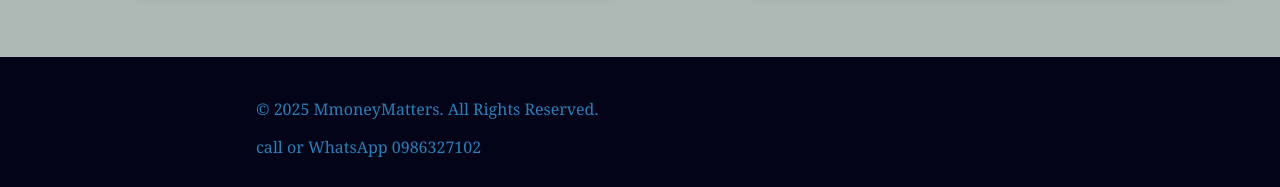
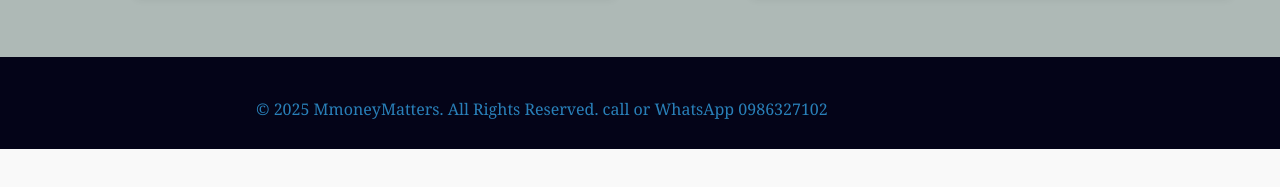
Before and after one commit to Lusako04/Mmoneymattersonlinemall, a plain HTML site: page index.html in a window 1280 px wide. Shown: the part 1214-1401 px from the top of the page. After the commit the page ends 1363 px from the top, so only its background shows below. Drawn offline with Linux system fonts and the light colour scheme.

Commit message:
Update index.html

```diff
--- a/index.html
+++ b/index.html
@@ -92,8 +92,8 @@
         </div>
     </div>
     <div class="footer">
-           <p>© 2025 MmoneyMatters. All Rights Reserved.</p>
-           <p>call or WhatsApp 0986327102</p>
+           <p>© 2025 MmoneyMatters. All Rights Reserved.           call or WhatsApp 0986327102</p>
+           <p></p>
     </div>
 
 
```
